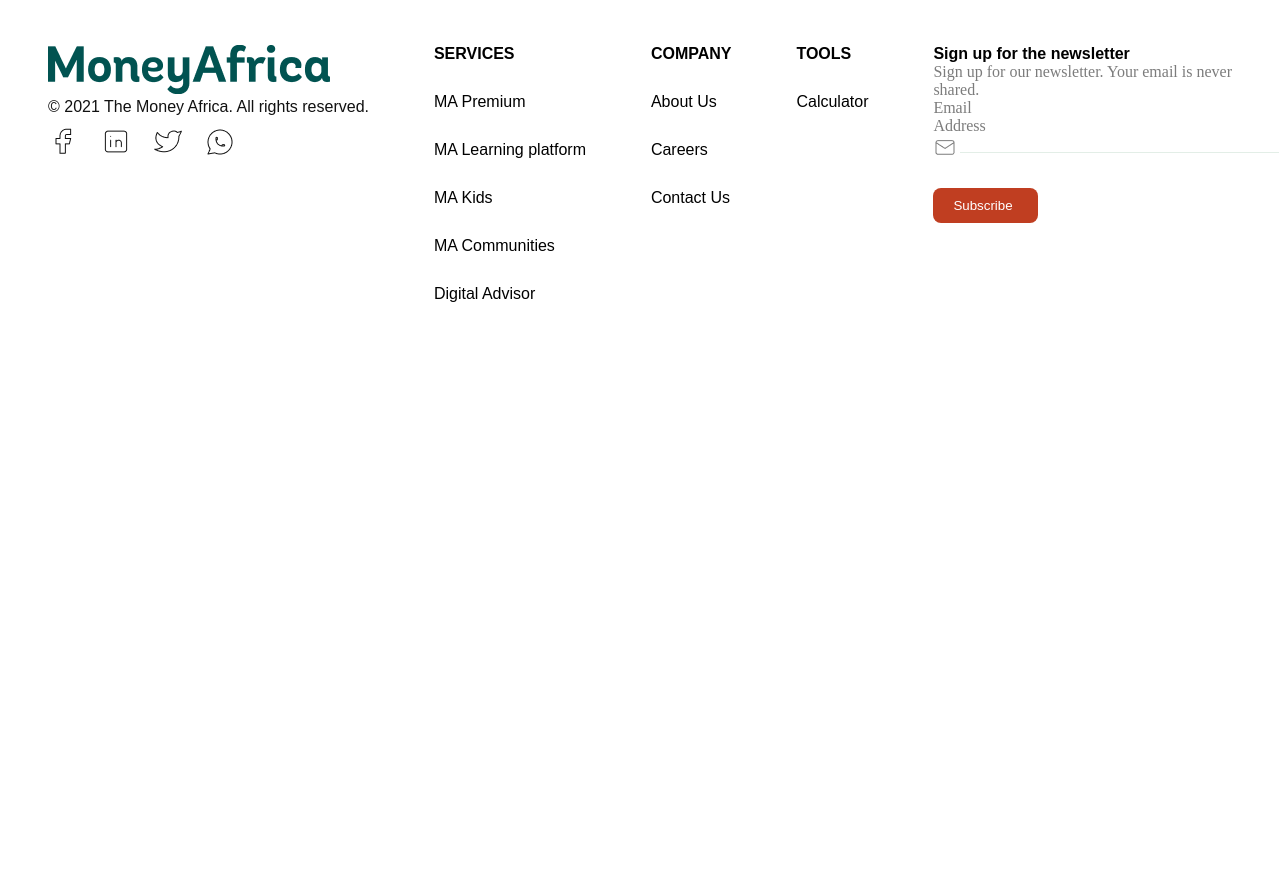
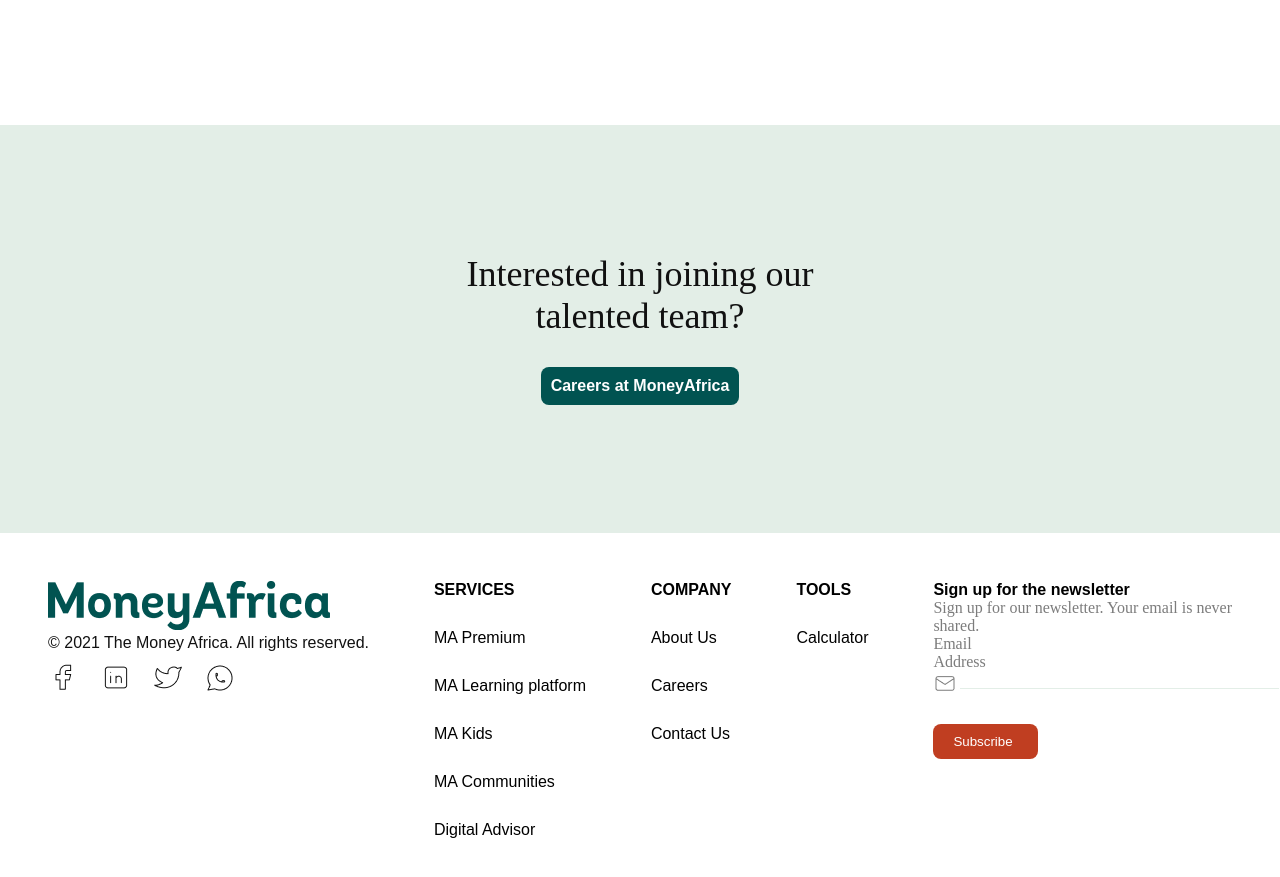
Before and after one commit to victory-nwawunze/clone-financial-website, a React (Create React App) app: page /moneyAfrica/MoneyAfricaAboutUsPage in a window 1280 px wide. Shown: the part 3046-3923 px from the top of the page. Before the commit the page ends 3397 px from the top, so only its background shows below. Built offline with nearby package versions, Linux system fonts and the light colour scheme.

Commit message:
Updated TalentedBannerText

```diff
--- a/src/components/MoneyAfricaAboutUsPage/MoneyAfricaAboutUsPage.js
+++ b/src/components/MoneyAfricaAboutUsPage/MoneyAfricaAboutUsPage.js
@@ -210,6 +210,17 @@
           </div>
         </div>
       </div>
+      <div className="MoneyAfricaIntrestedTextAndStyles">
+        <p className="TalentedStyleText">
+          Interested in joining our
+          <br /> talented team?
+        </p>
+        <input
+          type="button"
+          value="Careers at MoneyAfrica"
+          className="CareerBTNtextStyles"
+        />
+      </div>
     </React.Fragment>
   );
 };
--- a/src/index.css
+++ b/src/index.css
@@ -1043,3 +1043,30 @@
     width: 368px;
     height: 340px;
 }
+.MoneyAfricaIntrestedTextAndStyles{
+  text-align: center;
+  margin-top: 10%;
+  background-color: #E3EEE7;
+  padding-top:  10%;
+  padding-bottom: 10%;
+}
+.TalentedStyleText{
+  font-size: 36px;
+  font-weight: 500;
+  color: #111111;
+  font-style: normal;
+}
+.CareerBTNtextStyles{
+  padding-top: 10px;
+  padding-bottom: 10px;
+  padding-right: 10px;
+  padding-left: 10px;
+  color: #fff;
+  margin-top: 30px;
+  font-size: 16px;
+  font-weight: 700;
+  cursor: pointer;
+  border: none;
+  background-color: #015351;
+  border-radius: 8px;
+}
```
